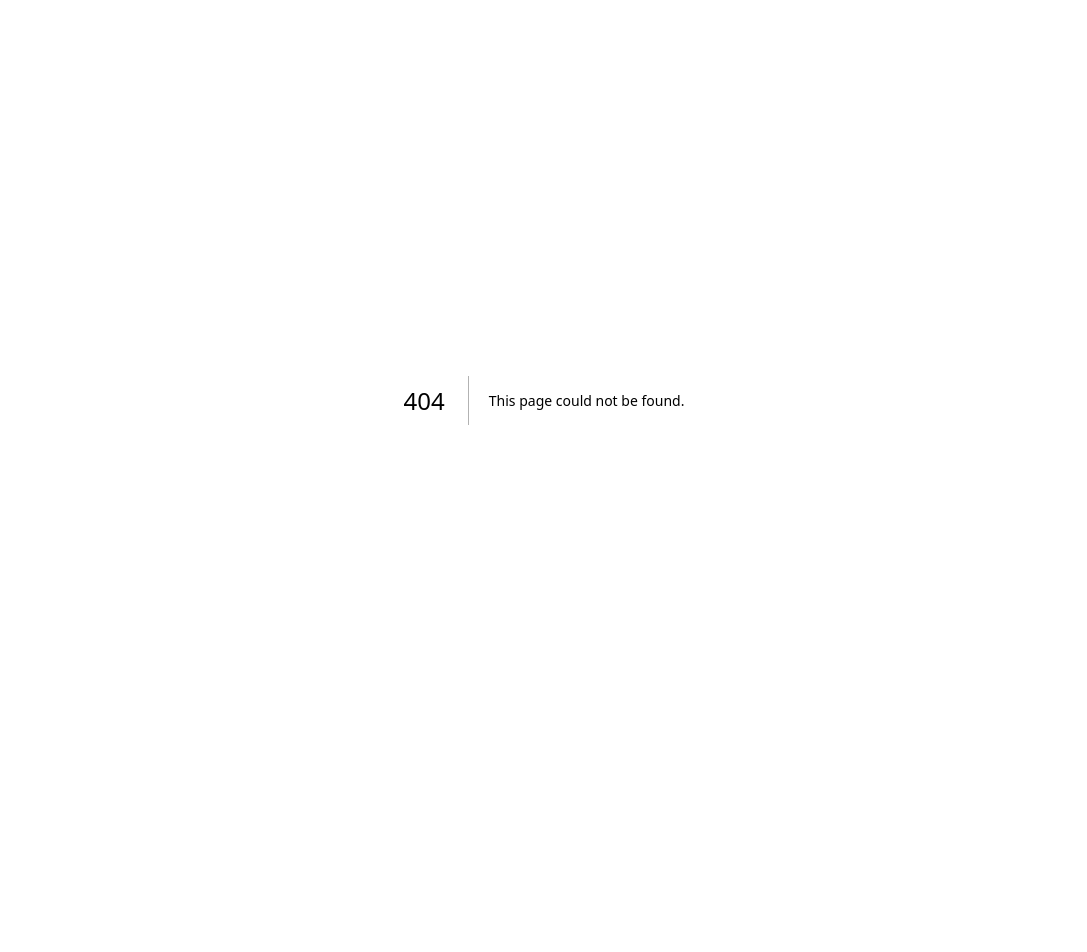
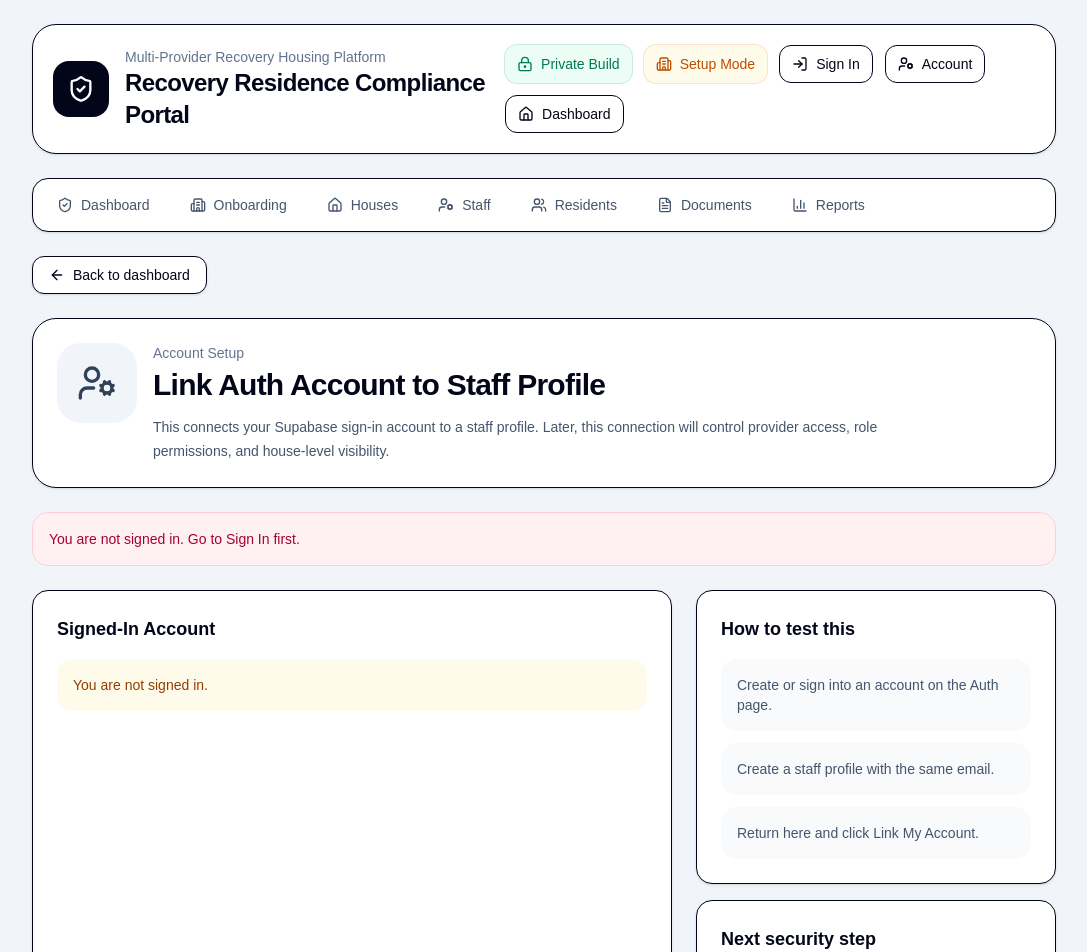
Before and after one commit to RBooth10/halfway-portal, a Next.js app: page /account in a window 1280 px wide. Before the commit this address had no page. Shown: the top 952 px of the page, without its empty margins (96-1183 px from the left). Before the commit the page ends 800 px from the top, so only its background shows below. Built offline with nearby package versions, Linux system fonts and the light colour scheme; no server answers.

Commit message:
Add account staff profile linking

```diff
--- /dev/null
+++ b/app/account/page.tsx
@@ -0,0 +1,256 @@
+"use client";
+
+import { useEffect, useState } from "react";
+import {
+  ArrowLeft,
+  CheckCircle2,
+  Loader2,
+  LockKeyhole,
+  Mail,
+  ShieldCheck,
+  UserCog,
+} from "lucide-react";
+import Link from "next/link";
+import PageShell from "@/components/PageShell";
+import { getSupabaseClient } from "@/lib/supabase";
+
+type StaffProfile = {
+  id: string;
+  provider_id: string;
+  first_name: string | null;
+  last_name: string | null;
+  email: string;
+  role: string;
+  house_access: string;
+  status: string;
+  auth_user_id: string | null;
+};
+
+export default function AccountPage() {
+  const [userId, setUserId] = useState<string | null>(null);
+  const [userEmail, setUserEmail] = useState<string | null>(null);
+  const [matchingProfile, setMatchingProfile] = useState<StaffProfile | null>(null);
+  const [loading, setLoading] = useState(true);
+  const [working, setWorking] = useState(false);
+  const [message, setMessage] = useState("");
+  const [error, setError] = useState("");
+
+  async function loadAccount() {
+    setLoading(true);
+    setMessage("");
+    setError("");
+
+    try {
+      const supabase = getSupabaseClient();
+
+      const { data: userData, error: userError } = await supabase.auth.getUser();
+
+      if (userError || !userData.user) {
+        setUserId(null);
+        setUserEmail(null);
+        setMatchingProfile(null);
+        setError("You are not signed in. Go to Sign In first.");
+        return;
+      }
+
+      const email = userData.user.email ?? null;
+
+      setUserId(userData.user.id);
+      setUserEmail(email);
+
+      if (!email) {
+        setError("Your signed-in account does not have an email address.");
+        return;
+      }
+
+      const { data: profile, error: profileError } = await supabase
+        .from("staff_profiles")
+        .select("*")
+        .eq("email", email)
+        .order("created_at", { ascending: false })
+        .limit(1)
+        .maybeSingle();
+
+      if (profileError) {
+        throw profileError;
+      }
+
+      setMatchingProfile((profile ?? null) as StaffProfile | null);
+    } catch (err) {
+      const accountError = err as { message?: unknown };
+      setError(accountError?.message ? String(accountError.message) : "Could not load account.");
+    } finally {
+      setLoading(false);
+    }
+  }
+
+  useEffect(() => {
+    loadAccount();
+  }, []);
+
+  async function linkProfile() {
+    setWorking(true);
+    setMessage("");
+    setError("");
+
+    try {
+      if (!userId || !userEmail) {
+        setError("You must be signed in before linking a staff profile.");
+        return;
+      }
+
+      if (!matchingProfile) {
+        setError("No staff profile was found with your signed-in email address.");
+        return;
+      }
+
+      const supabase = getSupabaseClient();
+
+      const { data, error } = await supabase
+        .from("staff_profiles")
+        .update({
+          auth_user_id: userId,
+          status: "active",
+        })
+        .eq("id", matchingProfile.id)
+        .select("*")
+        .single();
+
+      if (error) {
+        throw error;
+      }
+
+      setMatchingProfile(data as StaffProfile);
+      setMessage("Your signed-in account is now linked to this staff profile.");
+    } catch (err) {
+      const accountError = err as { message?: unknown };
+      setError(accountError?.message ? String(accountError.message) : "Could not link profile.");
+    } finally {
+      setWorking(false);
+    }
+  }
+
+  return (
+    <PageShell maxWidth="max-w-5xl">
+      <Link
+        href="/"
+        className="inline-flex items-center gap-2 rounded-xl border bg-white px-4 py-2 text-sm font-medium shadow-sm hover:bg-slate-50"
+      >
+        <ArrowLeft className="h-4 w-4" />
+        Back to dashboard
+      </Link>
+
+      <section className="rounded-3xl border bg-white p-6 shadow-sm">
+        <div className="flex gap-4">
+          <div className="flex h-20 w-20 shrink-0 items-center justify-center rounded-3xl bg-slate-100">
+            <UserCog className="h-10 w-10 text-slate-700" />
+          </div>
+          <div>
+            <p className="text-sm font-medium text-slate-500">Account Setup</p>
+            <h1 className="mt-1 text-3xl font-semibold tracking-tight">
+              Link Auth Account to Staff Profile
+            </h1>
+            <p className="mt-3 max-w-3xl text-sm leading-6 text-slate-600">
+              This connects your Supabase sign-in account to a staff profile. Later, this connection
+              will control provider access, role permissions, and house-level visibility.
+            </p>
+          </div>
+        </div>
+      </section>
+
+      {message && (
+        <div className="rounded-2xl border border-emerald-200 bg-emerald-50 p-4 text-sm text-emerald-800">
+          <div className="flex gap-2">
+            <CheckCircle2 className="h-5 w-5 shrink-0" />
+            <p>{message}</p>
+          </div>
+        </div>
+      )}
+
+      {error && (
+        <div className="rounded-2xl border border-rose-200 bg-rose-50 p-4 text-sm text-rose-800">
+          {error}
+        </div>
+      )}
+
+      <section className="grid gap-6 lg:grid-cols-[1fr_360px]">
+        <div className="rounded-2xl border bg-white p-6 shadow-sm">
+          <h2 className="text-lg font-semibold">Signed-In Account</h2>
+
+          {loading ? (
+            <div className="mt-4 flex items-center gap-2 text-sm text-slate-500">
+              <Loader2 className="h-5 w-5 animate-spin" />
+              Loading account...
+            </div>
+          ) : userEmail ? (
+            <div className="mt-4 space-y-3">
+              <div className="rounded-2xl bg-slate-50 p-4 text-sm">
+                <div className="flex items-center gap-2 font-medium text-slate-950">
+                  <Mail className="h-4 w-4" />
+                  {userEmail}
+                </div>
+                <p className="mt-1 text-slate-500">Auth user ID: {userId}</p>
+              </div>
+
+              {matchingProfile ? (
+                <div className="rounded-2xl bg-slate-50 p-4 text-sm">
+                  <div className="flex items-center gap-2 font-medium text-slate-950">
+                    <ShieldCheck className="h-4 w-4" />
+                    Matching Staff Profile Found
+                  </div>
+                  <p className="mt-2 text-slate-600">
+                    Name: {[matchingProfile.first_name, matchingProfile.last_name].filter(Boolean).join(" ") || "Not entered"}
+                  </p>
+                  <p className="mt-1 text-slate-600">Role: {matchingProfile.role}</p>
+                  <p className="mt-1 text-slate-600">House access: {matchingProfile.house_access}</p>
+                  <p className="mt-1 text-slate-600">Status: {matchingProfile.status}</p>
+                  <p className="mt-1 text-slate-600">
+                    Linked: {matchingProfile.auth_user_id ? "Yes" : "No"}
+                  </p>
+
+                  <button
+                    type="button"
+                    onClick={linkProfile}
+                    disabled={working || matchingProfile.auth_user_id === userId}
+                    className="mt-5 inline-flex items-center gap-2 rounded-xl bg-slate-950 px-4 py-2 text-sm font-medium text-white hover:bg-slate-800 disabled:cursor-not-allowed disabled:opacity-60"
+                  >
+                    {working ? <Loader2 className="h-4 w-4 animate-spin" /> : <LockKeyhole className="h-4 w-4" />}
+                    {matchingProfile.auth_user_id === userId ? "Already Linked" : "Link My Account"}
+                  </button>
+                </div>
+              ) : (
+                <div className="rounded-2xl bg-amber-50 p-4 text-sm text-amber-800">
+                  No staff profile was found with this email. Go to Staff & Roles and create a staff
+                  profile using the same email address you used to sign in.
+                </div>
+              )}
+            </div>
+          ) : (
+            <div className="mt-4 rounded-2xl bg-amber-50 p-4 text-sm text-amber-800">
+              You are not signed in.
+            </div>
+          )}
+        </div>
+
+        <aside className="space-y-4">
+          <div className="rounded-2xl border bg-white p-6 shadow-sm">
+            <h2 className="text-lg font-semibold">How to test this</h2>
+            <div className="mt-4 space-y-3 text-sm text-slate-600">
+              <p className="rounded-2xl bg-slate-50 p-4">Create or sign into an account on the Auth page.</p>
+              <p className="rounded-2xl bg-slate-50 p-4">Create a staff profile with the same email.</p>
+              <p className="rounded-2xl bg-slate-50 p-4">Return here and click Link My Account.</p>
+            </div>
+          </div>
+
+          <div className="rounded-2xl border bg-white p-6 shadow-sm">
+            <h2 className="text-lg font-semibold">Next security step</h2>
+            <p className="mt-2 text-sm leading-6 text-slate-600">
+              After this works, we can start replacing temporary open development policies with
+              provider-specific RLS rules based on the linked staff profile.
+            </p>
+          </div>
+        </aside>
+      </section>
+    </PageShell>
+  );
+}
--- a/components/AppHeader.tsx
+++ b/components/AppHeader.tsx
@@ -4,6 +4,7 @@ import {
   LockKeyhole,
   LogIn,
   ShieldCheck,
+  UserCog,
 } from "lucide-react";
 import Link from "next/link";
 
@@ -46,6 +47,14 @@ export default function AppHeader() {
           </Link>
 
           <Link
+            href="/account"
+            className="inline-flex items-center gap-2 rounded-xl border px-3 py-2 text-sm font-medium hover:bg-slate-50"
+          >
+            <UserCog className="h-4 w-4" />
+            Account
+          </Link>
+
+          <Link
             href="/"
             className="inline-flex items-center gap-2 rounded-xl border px-3 py-2 text-sm font-medium hover:bg-slate-50"
           >
```
